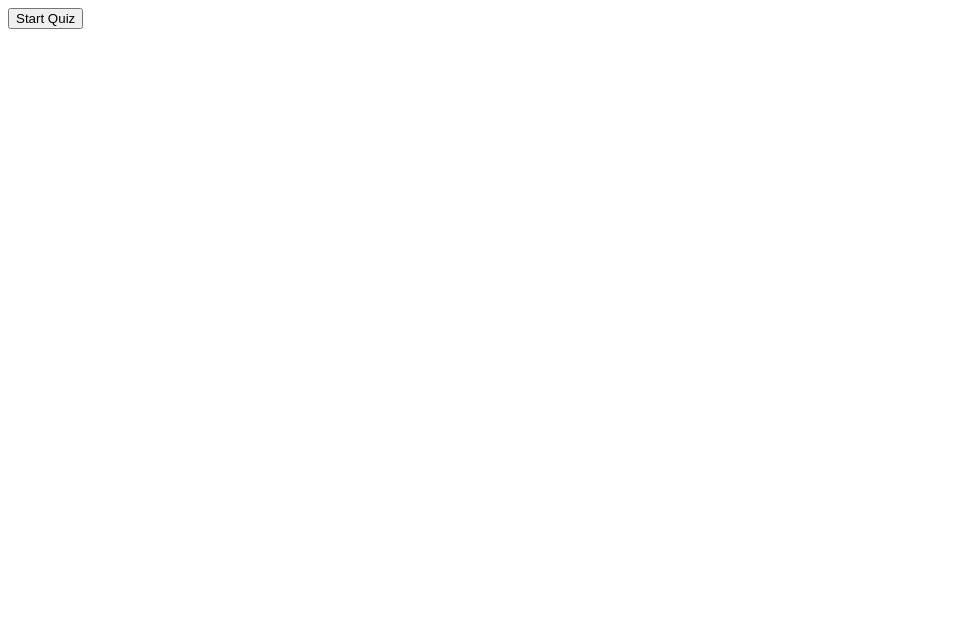
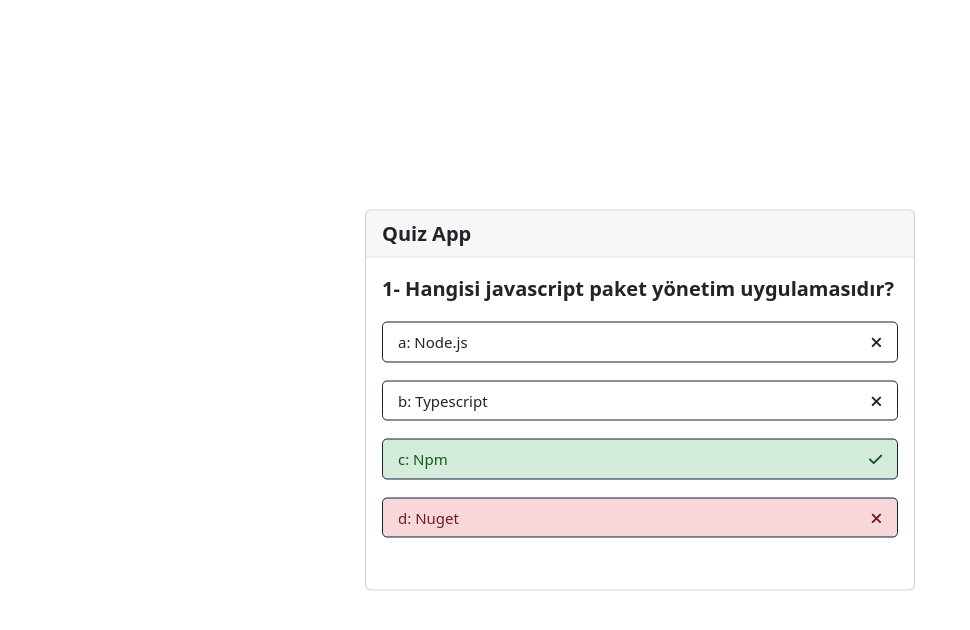
Before and after one commit to NaimeDmts/Quiz-Uygulama-OOP, a plain HTML site: page index.html in a window 1280 px wide. Both pictures are taken after a click on the button "Start Quiz". Shown: the whole page, without its empty margins (0-970 px from the left). Drawn offline with nearby package versions, Linux system fonts and the light colour scheme.

Commit message:
2- Quiz Kartının Oluşturulması

```diff
--- a/index.html
+++ b/index.html
@@ -4,12 +4,48 @@
     <meta charset="UTF-8">
     <meta http-equiv="X-UA-Compatible" content="IE=edge">
     <meta name="viewport" content="width=device-width, initial-scale=1.0">
+    <link href="https://cdn.jsdelivr.net/npm/bootstrap@5.2.3/dist/css/bootstrap.min.css" rel="stylesheet"
+     integrity="sha384-rbsA2VBKQhggwzxH7pPCaAqO46MgnOM80zW1RWuH61DGLwZJEdK2Kadq2F9CUG65" crossorigin="anonymous">
+     <link rel="stylesheet" href="style.css">
+    <link rel="stylesheet" href="https://cdnjs.cloudflare.com/ajax/libs/font-awesome/6.3.0/css/all.min.css"
+     integrity="sha512-SzlrxWUlpfuzQ+pcUCosxcglQRNAq/DZjVsC0lE40xsADsfeQoEypE+enwcOiGjk/bSuGGKHEyjSoQ1zVisanQ=="
+     crossorigin="anonymous" referrerpolicy="no-referrer" />
     <title>Quiz Uygulaması</title>
 </head>
 <body>
 
-    <button class="btn-start">Start Quiz</button>
+    <div class="btn-start">
+        <button class="btn btn-warning btn-lg">Start Quiz</button>
+    </div>
 
+    <div class="card quiz_box">
+        <header class="card-header">
+            <div class="title">Quiz App</div>
+        </header>
+        <section class="card-body">
+            <div class="question_text">
+                <span>1- Hangisi javascript paket yönetim uygulamasıdır?</span>
+            </div>
+            <div class="option_list">
+                <div class="option">
+                    <span>a: Node.js </span>
+                    <div class="icon"><i class="fas fa-times"></i></div>
+                </div>
+                <div class="option">
+                    <span>b: Typescript </span>
+                    <div class="icon"><i class="fas fa-times"></i></div>
+                </div>
+                <div class="option correct">
+                    <span>c: Npm </span>
+                    <div class="icon"><i class="fas fa-check"></i></div>
+                </div>
+                <div class="option incorrect">
+                    <span>d: Nuget </span>
+                    <div class="icon"><i class="fas fa-times"></i></div>
+                </div>
+            </div>
+        </section>
+    </div>
     <script src="script.js"></script>
 </body>
 </html>
--- a/script.js
+++ b/script.js
@@ -29,6 +29,7 @@ const quiz = new Quiz(sorular);
 let btn = document.querySelector('.btn-start');
 btn.addEventListener('click', function(){
     if(quiz.sorular.length != quiz.sorularIndex){
+        document.querySelector('.quiz_box').classList.add('active');
         console.log(quiz.soruGetir());
         quiz.sorularIndex +=1;
     }
--- /dev/null
+++ b/style.css
@@ -0,0 +1,52 @@
+.btn-start, .quiz_box{
+    position: absolute;
+    top:50%;
+    left:50%;
+    transform: translate(-50%,-50%);
+}
+.quiz_box.active{
+    opacity: 1;
+    pointer-events: auto;
+    transform: translate(-50%,-50%) scale(1);
+}
+.quiz_box{
+    width: 550px;
+    opacity: 0;
+    pointer-events: none;
+    transform: translate(-50%,-50%) scale(0.7);
+    transition: all 0.3s ease;
+}
+.quiz_box header .title{
+    font-size: 20px;
+    font-weight: 600;
+}
+.quiz_box .question_text{
+    font-size: 20px;
+    font-weight: 600;
+}
+.quiz_box .option_list{
+    padding: 18px 0;
+}
+.quiz_box .option_list .option{
+    border: 1px solid #151D3B;
+    border-radius: 5px;
+    padding: 8px 15px;
+    font-size: 15px;
+    margin-bottom: 18px;
+    cursor: pointer;
+    display: flex;
+    align-items: center;
+    justify-content: space-between;
+}
+.quiz_box .option_list .option:hover{
+    color: #112B2C;
+    background-color: #FFD33D;
+}
+.quiz_box .option_list .option.correct{
+    color: #155724;
+    background-color: #d4edda;
+}
+.quiz_box .option_list .option.incorrect{
+    color: #721c24;
+    background-color: #f8d7da;
+}
```
